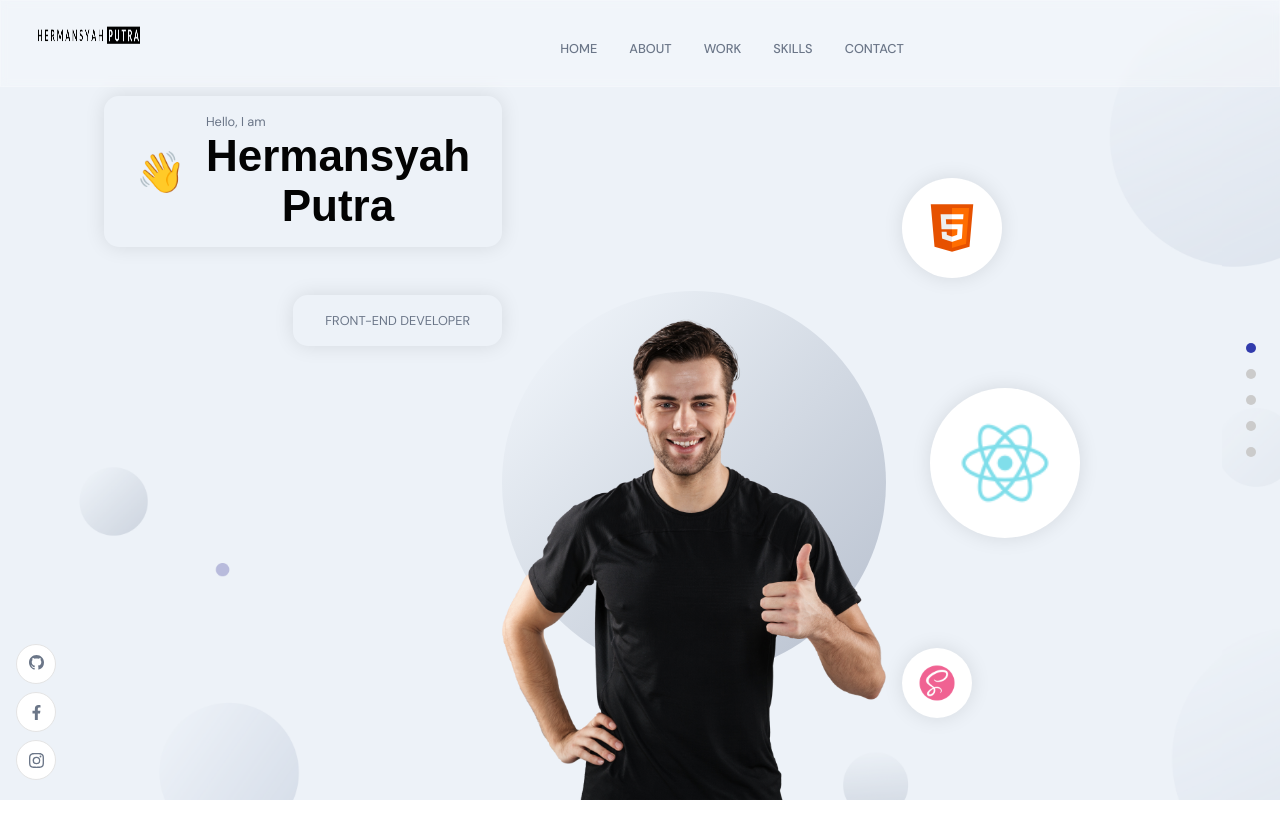
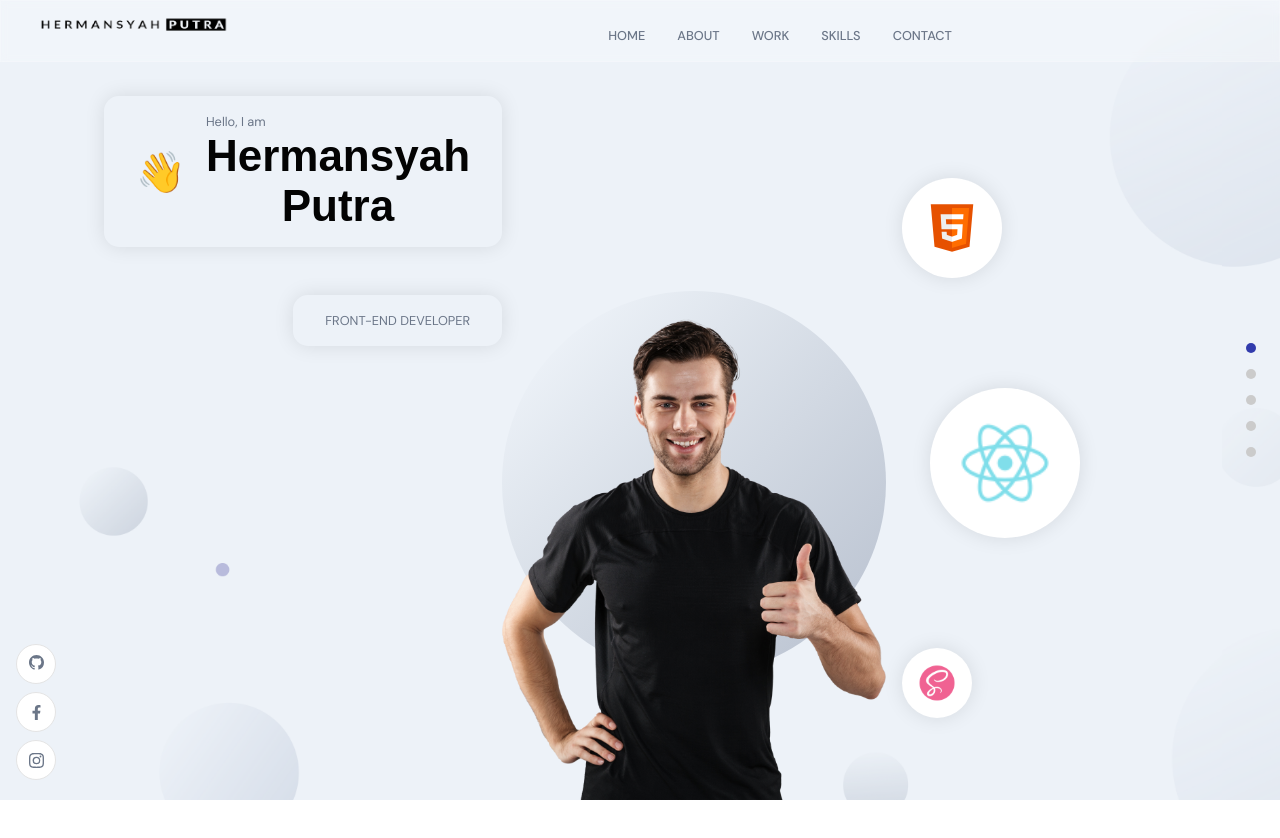
Before and after one commit to putraa22/My-Portfolio, a React (Create React App) app in the folder frontend_react/: page / in a window 1280 px wide. Shown: the top 838 px of the page. Built offline with nearby package versions, Linux system fonts and the light colour scheme; the HTML template or start-up script is replaced by a standard one; a web font is replaced by a local one.

Commit message:
Perbaikan Logo

```diff
--- a/frontend_react/src/components/Navbar/Navbar.scss
+++ b/frontend_react/src/components/Navbar/Navbar.scss
@@ -17,10 +17,10 @@
   justify-content: flex-start;
   align-items: center;
   padding: 0 2rem;
+  width: 280px;
 
   img {
-    width: 120px;
-    height: 80px;
+    width: 100%;
 
     @media screen and (min-width: 2000px) {
       width: 180px;
```
